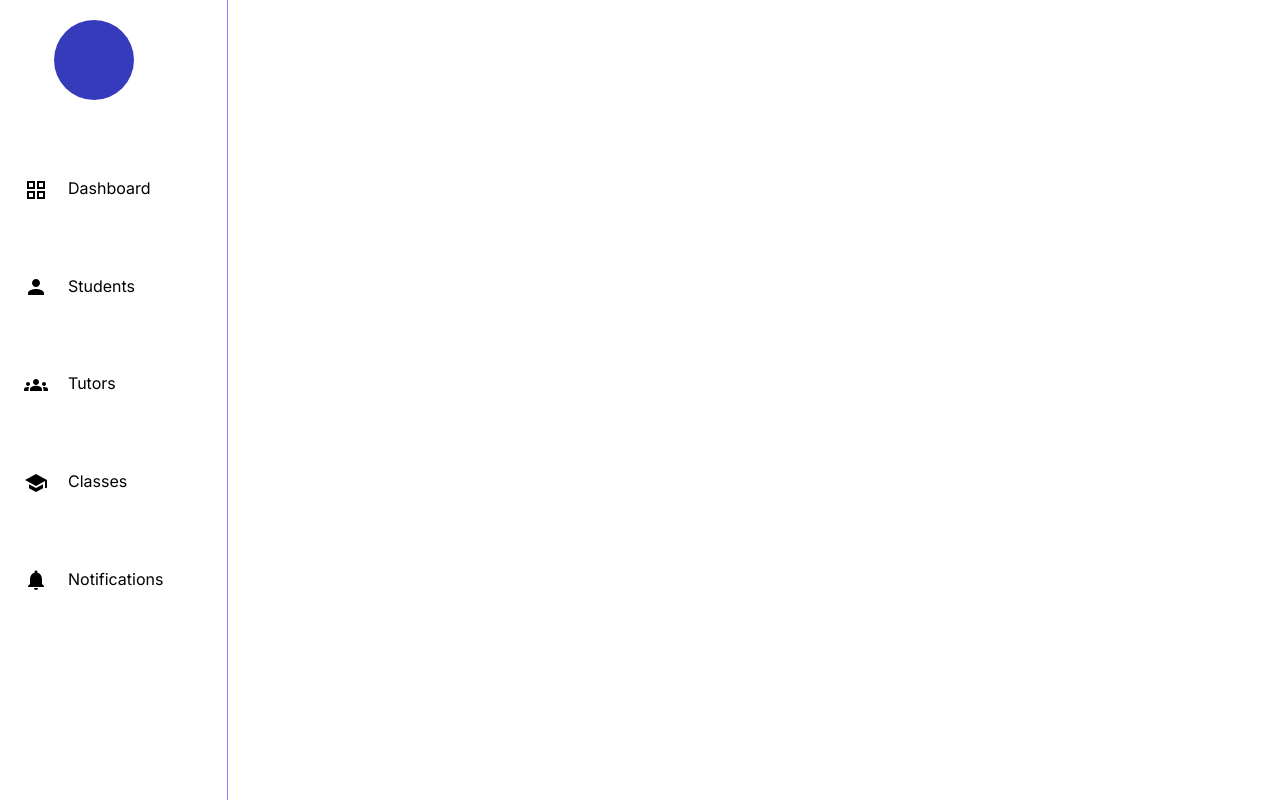
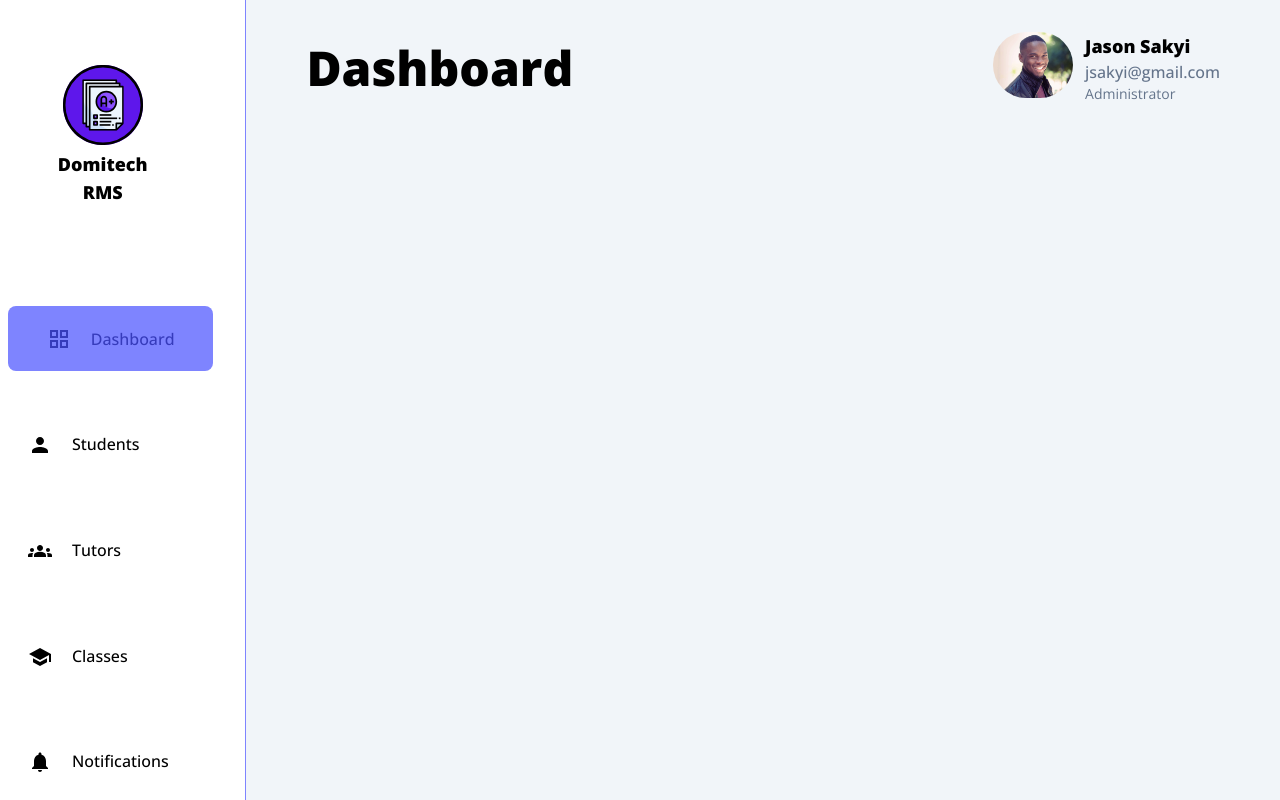
Before and after one commit to ChurchillV/School-Management-System-Client, a Next.js app: page /dashboard in a window 1280 px wide. Built offline with nearby package versions, Linux system fonts and the light colour scheme.

Commit message:
Implemented sidebar for dashboard page

```diff
--- a/app/auth/signin/page.tsx
+++ b/app/auth/signin/page.tsx
@@ -1,12 +1,10 @@
 import Link from 'next/link';
-import Image from "next/image";
+import Adminlogo from '@/app/components/admin_logo';
 
 const SignIn = () => {
     return (
         <div className="h-screen flex flex-col items-center justify-center mt-auto">
-            <div className="rounded-full p-10 bg-primary m-2">
-
-            </div>
+            <Adminlogo />
             <div className="text-center">
                 <p className="text-4xl font-bold uppercase">Admin Login</p>
             </div>
@@ -22,7 +20,7 @@ const SignIn = () => {
                     <input type="password" className="border border-gray-400 rounded-lg p-3 px-4 py-4 w-full" placeholder="Your special code"/>
                 </div>
                 <Link href='/dashboard'>
-                    <button className="rounded-md bg-primary hover:bg-primary-hovered text-white p-5 w-full mt-12 mb-3">Sign Up</button>
+                    <button className="rounded-md bg-primary hover:bg-primary-hovered text-white p-5 w-full mt-12 mb-3">Log in</button>
                 </Link>
             </div>
         </div>
--- /dev/null
+++ b/app/components/admin_logo.tsx
@@ -0,0 +1,13 @@
+import Image from "next/image";
+import RMS_Logo from "../../public/images/RMS_Logo.svg";
+
+const Adminlogo = () => {
+    return (
+        <div className="rounded-full p-10 my-5 mx-5 text-center flex flex-col items-center">
+            <Image src={RMS_Logo} alt='Logo' height={100} width={100} />
+            <p className="font-bold text-lg">Domitech RMS</p>
+        </div>
+     );
+}
+
+export default Adminlogo;
--- /dev/null
+++ b/app/components/dashboard/header.tsx
@@ -0,0 +1,30 @@
+import ProfilePhoto from "../../../public/images/sample_profile.jpg";
+import Image from "next/image";
+
+const Header = () => {
+    return (
+        <div className="flex flex-row justify-between items-center rounded-lg p-5 px-12 m-3">
+            <div className="text-5xl font-semibold">
+                Dashboard
+            </div>
+            <div className="flex flex-row gap-3">
+                <div>
+                    <Image src={ProfilePhoto} alt="Profile photo" height={80} width={80} className="rounded-full" />
+                </div>
+                <div className="flex flex-col">
+                    <div className="text-lg font-bold">
+                        Jason Sakyi
+                    </div>
+                    <div className="text-md font-normal text-slate-500">
+                        jsakyi@gmail.com
+                    </div>
+                    <div className="text-sm font-light text-slate-500">
+                        Administrator
+                    </div>
+                </div>
+            </div>
+        </div>
+     );
+}
+
+export default Header;
--- a/app/components/dashboard/sidebar.tsx
+++ b/app/components/dashboard/sidebar.tsx
@@ -1,53 +1,81 @@
+'use client'
+
 import GridViewIcon from '@mui/icons-material/GridView';
 import PersonIcon from '@mui/icons-material/Person';
 import GroupsIcon from '@mui/icons-material/Groups';
 import SchoolIcon from '@mui/icons-material/School';
 import NotificationsIcon from '@mui/icons-material/Notifications';
+import Adminlogo from '../admin_logo';
 
 import Link from 'next/link';
+import Image from 'next/image';
+import { usePathname } from 'next/navigation';
 
-const Sidebar = () => {
-    return (
-        <div className='h-screen overflow-y-scroll flex flex-col items-center pr-10 border-r border-r-primary-hovered'>
+type SidebarProps = {
+    showSidebar : boolean,
+    setSidebar : React.Dispatch<React.SetStateAction<boolean>>
+}
 
-            <div className="rounded-full p-10 bg-primary my-5 mx-5 text-center">
+interface MenuItemProps {
+    icon : React.ReactNode;
+    name : string;
+    route : string;
+}
 
-            </div>
 
-            <div className="flex flex-row p-4 items-center w-full mt-10 ml-4">
-                <Link href="/">
-                    <GridViewIcon className='mr-5'/>
-                    Dashboard
+const Sidebar : React.FC<SidebarProps> = ({ showSidebar, setSidebar }) => {
+
+    const pathname = usePathname();
+
+    const MenuItem : React.FC<MenuItemProps> = ({ icon, name, route }) => {
+        const specialStyling = pathname === route ? "bg-primary-hovered text-primary justify-center" : ""  ;
+
+        return(
+            <div className={`flex flex-row p-5 rounded-lg items-center w-full mt-10 ml-4 ${specialStyling}`}>
+                <Link
+                    href={route}
+                    className='flex flex-row items-center justify-center'>
+                    <div className="mr-5">{ icon }</div>
+                    <div>{ name }</div>
                 </Link>
             </div>
+        )
+    }
 
-            <div className="flex flex-row p-4 items-center w-full mt-10 ml-4">
-                <Link href="/">
-                    <PersonIcon className='mr-5'/>
-                    Students
-                </Link>
-            </div>
+    return (
+        <div className='h-screen overflow-y-scroll flex flex-col items-center pr-10 border-r border-r-primary-hovered bg-white'>
 
-            <div className="flex flex-row p-4 items-center w-full mt-10 ml-4">
-                <Link href="/">
-                    <GroupsIcon className='mr-5'/>
-                    Tutors
-                </Link>
-            </div>
+            <Adminlogo />
 
-            <div className="flex flex-row p-4 items-center w-full mt-10 ml-4">
-                <Link href="/">
-                    <SchoolIcon className='mr-5'/>
-                    Classes
-                </Link>
-            </div>
+            <MenuItem
+                icon = {<GridViewIcon />}
+                name='Dashboard'
+                route='/dashboard'
+            />
 
-            <div className="flex flex-row p-4 items-center w-full mt-10 ml-4">
-                <Link href="/">
-                    <NotificationsIcon className='mr-5'/>
-                    Notifications
-                </Link>
-            </div>
+            <MenuItem
+                icon = {<PersonIcon />}
+                name='Students'
+                route='/'
+            />
+
+            <MenuItem
+                icon = {<GroupsIcon />}
+                name='Tutors'
+                route='/'
+            />
+
+            <MenuItem
+                icon = {<SchoolIcon />}
+                name='Classes'
+                route='/'
+            />
+
+            <MenuItem
+                icon = {<NotificationsIcon />}
+                name='Notifications'
+                route='/'
+            />
         </div>
      );
 }
--- a/app/dashboard/layout.tsx
+++ b/app/dashboard/layout.tsx
@@ -1,10 +1,21 @@
+'use client'
+
+import { useState } from "react";
+
 import Sidebar from "../components/dashboard/sidebar";
+import Header from "../components/dashboard/header";
 
 export default function DashBoardLayout({ children } : { children : React.ReactNode }) {
+
+    const [showSidebar, setShowSidebar] = useState(false);
+
     return (
-        <div>
-            <div className="flex">
-                <Sidebar />
+        <div className="bg-slate-100">
+            <div className="flex flex-row">
+                <Sidebar showSidebar={showSidebar} setSidebar={setShowSidebar}/>
+                <div className="flex flex-col w-full">
+                    <Header />
+                </div>
             </div>
             { children }
         </div>
--- a/app/layout.tsx
+++ b/app/layout.tsx
@@ -1,8 +1,11 @@
 import type { Metadata } from "next";
-import { Inter } from "next/font/google";
+import { Open_Sans } from "next/font/google";
 import "./globals.css";
 
-const inter = Inter({ subsets: ["latin"] });
+const openSans = Open_Sans({ subsets: ["latin"],
+  weight: ['300', '500', '800'],
+  variable: "--font-open-sans"
+ });
 
 export const metadata: Metadata = {
   title: "Create Next App",
@@ -16,7 +19,7 @@ export default function RootLayout({
 }>) {
   return (
     <html lang="en">
-      <body className={inter.className}>{children}</body>
+      <body className={openSans.className}>{children}</body>
     </html>
   );
 }
```
Also changed, not shown: public/images/RMS_Logo.svg (added), public/images/sample_profile.jpg (added).
